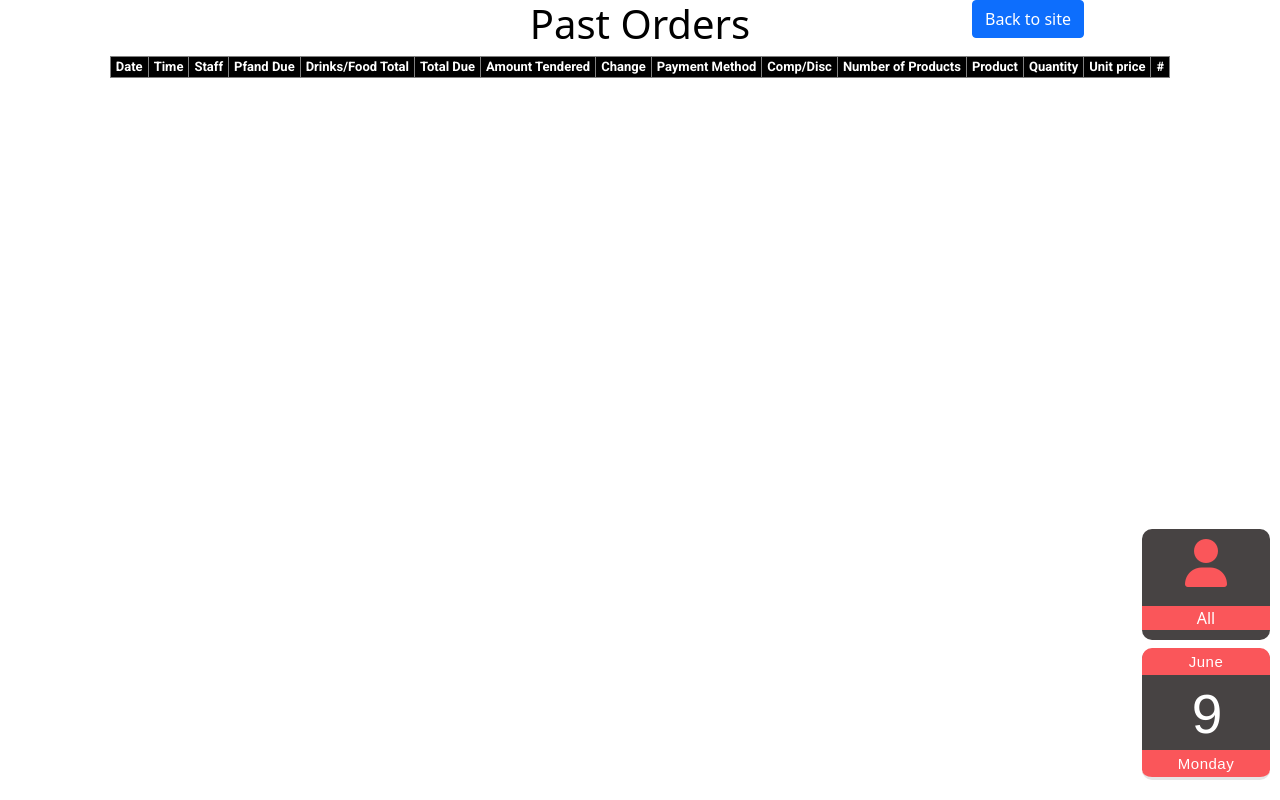
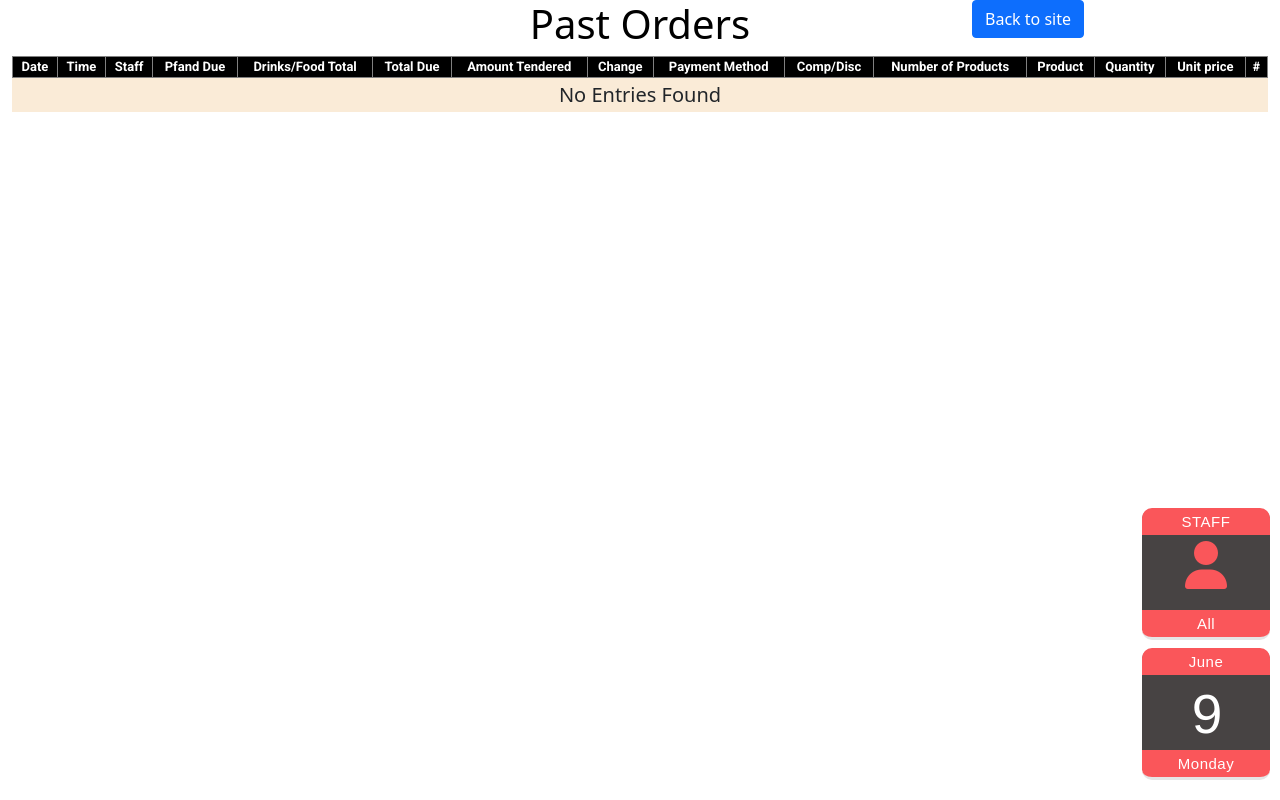
Before and after one commit to CathalDolan/IPUHAEL_EPOS, a Django app: page /past_orders in a window 1280 px wide. Run offline with Django 4.2, Linux system fonts and the light colour scheme; tables that the repository leaves empty hold one stand-in row (values such as "Sample post"); lists and menus that the app fills with data are empty; some libraries are stand-ins or nearby versions.

Commit message:
Refined past_orders filtering

```diff
--- a/index/static/css/calendar.css
+++ b/index/static/css/calendar.css
@@ -12,6 +12,7 @@
     right: 150px;
     width: 350px;
     background-color: #fff;
+    border-radius: 10px;
     box-shadow: 0 2px 8px rgba(0, 0, 0, 0.1);
 }
 .calendar-header {
--- a/index/static/css/past_orders.css
+++ b/index/static/css/past_orders.css
@@ -29,7 +29,7 @@ th, td {
 }
 
 table {
-    margin: auto;
+    width: 100%;
     position: relative;
 }
 
@@ -58,9 +58,9 @@ table, td {
     background-color: blanchedalmond;
 }
 
-.floating-icons {
+.staff-icon {
     position: fixed;
-    bottom: 160px;
+    bottom: 180px;
     right: 10px;
 	border-radius: 10px;
 	width: 128px;
@@ -115,119 +147,83 @@ table, td {
 .figure {
 	margin: 30px auto;
     margin-left: 0;
-
 	width: 128px;
 	height: 111px;
-
 	background-color: #474343;
 	border-radius: 10px;
-
-	/* position: relative; */
 	position: fixed;
     bottom: 10px;
     right: 10px;
-
 	&:before {
 		content: '';
 		display: block;
-
-		/* width:128px;
-		height: 69px; */
-
 		border-radius: 10px 10px 0 0;
-
 		background-image: -webkit-linear-gradient(white 0%, #edeeef 100%);
 		background-image: -moz-linear-gradient(white 0%, #edeeef 100%);
 		background-image: -o-linear-gradient(white 0%, #edeeef 100%);
 		background-image: linear-gradient(white 0%, #edeeef 100%);
-
-	}
-
-	.header {
-		width: 128px;
-		height: 27px;
-
-		position: absolute;
-		top: -1px;
-
-		background-color: #fa565a;
-		border-radius: 10px 10px 0 0;
-		/* border-bottom: 3px solid #e5e5e5; */
-
-		font: 400 15px/27px Arial, Helvetica, Geneva, sans-serif;
-		letter-spacing: 0.5px;
-		color: #fff;
-
-		text-align: center;
 	}
 
 	section {
 		width: 128px;
 		height: 80px;
-
 		position: absolute;
 		top: 28px;
-
 		font: 400 55px/75px "Helvetica Neue", Arial, Helvetica, Geneva, sans-serif;
 		letter-spacing: -2px;
 		color: #fff;
-
 		text-align: center;
-
 		z-index: 10;
-
 		&:before {
 			content: '';
 			display: block;
-
 			position: absolute;
 			top: 35px;
-
-			/* width: 3px;
-			height: 10px; */
-
 			background-image: -webkit-linear-gradient(#b5bdc5 0%, #e5e5e5 100%);
 			background-image: -moz-linear-gradient(#b5bdc5 0%, #e5e5e5 100%);
 			background-image: -o-linear-gradient(#b5bdc5 0%, #e5e5e5 100%);
 			background-image: linear-gradient(#b5bdc5 0%, #e5e5e5 100%);
 		}
-
 		&:after {
 			content: '';
 			display: block;
-
 			position: absolute;
 			top: 35px;
 			right: 0;
-
-			/* width: 3px;
-			height: 10px; */
-
 			background-image: -webkit-linear-gradient(#b5bdc5 0%, #e5e5e5 100%);
 			background-image: -moz-linear-gradient(#b5bdc5 0%, #e5e5e5 100%);
 			background-image: -o-linear-gradient(#b5bdc5 0%, #e5e5e5 100%);
 			background-image: linear-gradient(#b5bdc5 0%, #e5e5e5 100%);
 		}
+	}
 
 }
 
-	.footer {
+.icon-header {
 	width: 128px;
-		/* height: 27px; */
-		/* padding-bottom: 2px; */
+	height: 27px;
+	position: absolute;
+	top: -1px;
+	background-color: #fa565a;
+	border-radius: 10px 10px 0 0;
+	font: 400 15px/27px Arial, Helvetica, Geneva, sans-serif;
+	letter-spacing: 0.5px;
+	color: #fff;
+	text-align: center;
+}
+
+.icon-footer {
+	width: 128px;
 	position: absolute;
 	bottom: -20px;
-
 	background-color: #fa565a;
 	border-radius: 0 0 10px 10px;
 	border-bottom: 3px solid #e5e5e5;
-
 	font: 400 15px/27px Arial, Helvetica, Geneva, sans-serif;
 	letter-spacing: 0.5px;
 	color: #fff;
-
 	text-align: center;
 }
-}
+
 
 /* @end */
--- a/index/static/js/calendar.js
+++ b/index/static/js/calendar.js
@@ -17,7 +17,8 @@ const nextMonthBtn = document.getElementById('next-month');
 let currentDate = new Date();
 let currentMonth = currentDate.getMonth();
 let currentYear = currentDate.getFullYear();
-
+let selectedDate = currentDate;
+let staffId = 0;
 const months = [
   'January', 'February', 'March', 'April', 'May', 'June',
   'July', 'August', 'September', 'October', 'November', 'December'
@@ -86,22 +87,48 @@ calendarDates.addEventListener('click', (e) => {
     $(e.target).addClass('selected-date')
     // alert(`You clicked on ${e.target.textContent} ${months[currentMonth]} ${currentYear}`);
     console.log("this = ", e.target)
+    var dayOfWeek = new Array('Sunday', 'Monday', 'Tuesday', 'Wednesday', 'Thursday', 'Friday', 'Saturday');
+    selectedDate = new Date(`${currentYear}-${currentMonth}-${e.target.textContent}`)
+    // console.log("getDay(selectedDate) =", selectedDate.getDay())
+    $('.datepicker').children('.icon-header').text(months[currentMonth])
+    $('.datepicker').children('section').text(e.target.textContent)
+    $('.datepicker').children('.icon-footer').text(dayOfWeek[selectedDate.getDay()])
+    $('.calendar-body').hide(500)
+    getOrders();
+  }
 
-    var dayOfWeek = new Array('Sunday', 'Monday', 'Tuesday', 'Wednesday', 'Thursday', 'Friday', 'Saturday');
-    var selectedDate = new Date(`${currentYear}-${currentMonth}-${e.target.textContent}`)
-    // console.log("getDay(selectedDate) =", selectedDate.getDay())
-    $('.datepicker').children('.header').text(months[currentMonth])
-    $('.datepicker').children('section').text(e.target.textContent)
-    $('.datepicker').children('.footer').text(dayOfWeek[selectedDate.getDay()])
-    $('.calendar-body').hide(500)
+});
 
+$('.datepicker').click(() => {
+    $('.calendar-body').toggle(500)
+    $('.staff-list-container').hide(500)
+})
+
+$('.staff-icon').click(() => {
+  $('.staff-list-container').toggle(500);
+  $('.calendar-body').hide(500);
+})
+
+$('.staff-list-body').on('click','.staff-list-item', function() {
+  $(this).toggleClass('selected-staff').siblings().removeClass('selected-staff')
+  var staff_name = $(this).text();
+  staffId = $(this).attr('data-staffId')
+  console.log("StaffId = ", staffId)
+  $('.icon-footer.staff-name').text(staff_name)
+  $('.staff-list-container').hide(500);
+  getOrders()
+})
+
+function getOrders() {
   fetch(`${url}?` + new URLSearchParams({
-      day: e.target.textContent,
+    day: selectedDate.getDate(),
     month: currentMonth,
     year: currentYear,
+    staffId: staffId
   }).toString())
   .then(response => response.json())
   .then(data => {
+    console.log("data = ", data)
     orders = data.orders;
     $('.content').empty();
     $('.no-entries').empty();
@@ -114,7 +141,7 @@ calendarDates.addEventListener('click', (e) => {
       )
     }
     for(let i=0;i<orders.length;i++) {
-        console.log("item = ", orders[i])
+      // console.log("item = ", orders[i])
       const jsonData = `{"timeStamp":"${orders[i]['order_date_li']}"}`;
       const parsedData = JSON.parse(jsonData);
       const dateObject = new Date(parsedData.timeStamp);
@@ -124,12 +151,12 @@ calendarDates.addEventListener('click', (e) => {
       var year = dateObject.getFullYear()
       var hours = dateObject.getHours()
       var minutes = dateObject.getMinutes()
-        console.log(dateObject);  // Sat Mar 01 2025 12:34:56 GMT+0000 (UTC)
+      // console.log(dateObject);  // Sat Mar 01 2025 12:34:56 GMT+0000 (UTC)
       if(orders[i]['grand_totals_id'] != transaction_id) {
         transaction_counter++;
         $('table').append(
           `<tr class="content ${rowcolors[transaction_counter%2]}">
-                <td class="no-border-bottom left-align">${dayOfWeek[day].slice(0, 3)} ${date} ${months[month].slice(0, 3)} '${String(year).substr(2)}</td>
+              <td class="no-border-bottom left-align">${dayOfWeek[day].slice(0, 3)} ${date}/${month+1}/${String(year).substr(2)}</td>
               <td class="no-border-bottom left-align">${hours}:${minutes}</td>
               <td class="no-border-bottom">${orders[i]['staff_member_id__name']}</td>
               <td class="no-border-bottom">${orders[i]['grand_totals_id__pfand_total'] }</td>
@@ -146,8 +173,7 @@ calendarDates.addEventListener('click', (e) => {
               <td class="no-border-bottom" class="no-border-bottom">${orders[i]['grand_totals_id']}</td>
           </tr>`
         )
-
-          console.log("tc= ", transaction_counter)
+        // console.log("tc= ", transaction_counter)
         transaction_id = orders[i]['grand_totals_id'];
       }
       else {
@@ -162,8 +188,8 @@ calendarDates.addEventListener('click', (e) => {
               <td class="no-border-top no-border-bottom"></td>
               <td class="no-border-top no-border-bottom"></td>
               <td class="no-border-top no-border-bottom"></td>
-                <td class="no-border-bottom">${orders[i]['discount'] }</td>
-                <td class="no-border-bottom">${orders[i]['grand_totals_id__number_of_products'] }</td>
+              <td class="no-border-top no-border-bottom"></td>
+              <td class="no-border-top no-border-bottom"></td>
               <td class="no-border-bottom">${orders[i]['name'] }</td>
               <td class="left-align">${orders[i]['quantity'] }</td>
               <td>${orders[i]['price_unit'] }</td>
@@ -174,14 +200,21 @@ calendarDates.addEventListener('click', (e) => {
       }
 
     }
+
+    var staff_list = data.staff_list;
+    console.log("typo(staff_list) = ", typeof(staff_list))
+    $('.staff-list-body').empty();
+    staff_list.forEach((item, index) => {
+      console.log("item = ", item['staffId'])
+      console.log("index = ", index)
+      if(item['staffId'] == staffId) {
+        $('.staff-list-body').append(`<p class="staff-list-item selected-staff" data-staffId=${item['staffId']}>${item['name']}</p>`)
+      }
+      else {
+        $('.staff-list-body').append(`<p class="staff-list-item" data-staffId=${item['staffId']}>${item['name']}</p>`)
+      }
+
+    })
   })
   .catch(err => console.error(err));
-
 }
-
-
-});
-
-$('.datepicker').click(() => {
-    $('.calendar-body').toggle(500)
-})
--- a/index/templates/index/past_orders.html
+++ b/index/templates/index/past_orders.html
@@ -45,7 +45,7 @@
                 {% for order in orders %}
                 {% ifchanged order.grand_totals.id %}
                     <tr class="content {% cycle 'row1' 'row2' as rowcolors %}">
-                        <td class="no-border-bottom left-align">{{ order.order_date_li|date:"D j M 'y" }}</td>
+                        <td class="no-border-bottom left-align">{{ order.order_date_li|date:"D j/m/y" }}</td>
                         <td class="no-border-bottom left-align">{{ order.order_date_li|date:"G:i" }}</td>
                         <td class="no-border-bottom">{{ order.staff_member }}</td>
                         <td class="no-border-bottom">{{ order.grand_totals.pfand_total }}</td>
@@ -62,7 +62,7 @@
                         <td class="no-border-bottom" class="no-border-bottom">{{ order.grand_totals.id }}</td>
                     </tr>
                 {% else %}
-                    <tr class="{{ rowcolors }}">
+                    <tr class="content {{ rowcolors }}">
                         <td class="no-border-top no-border-bottom"></td>
                         <td class="no-border-top no-border-bottom"></td>
                         <td class="no-border-top no-border-bottom"></td>
@@ -87,21 +87,31 @@
     </div>
     <div class="row">
         <div class="col no-entries">
-
+            {% if not orders %}
+                <h5>No Entries Found</h5>
+            {% endif %}
         </div>
     </div>
 </div>
-<div class="floating-icons">
+<div class="staff-icon">
+    <div class="icon-header">STAFF</div>
     <div class="icon">
         <i class="fa-solid fa-user fa-3x"></i>
 
     </div>
-    <div class="staff-name">All</div>
+    <div class="icon-footer staff-name">All</div>
+</div>
+<div class="staff-list-container">
+    <div class="staff-list-header">STAFF LIST</div>
+    <div class="staff-list-body">
+        {% for item in staff_list %}
+            <p data-staffId="{{item.staffId }}" class="staff-list-item">{{item.name }}</p>
+        {% endfor %}
+    </div>
 </div>
 
-
 <div class="figure datepicker">
-    <div class="header">
+    <div class="icon-header">
         <script>
         var	month = new Date().getMonth();
             months = new Array('January', 'February', 'March', 'April', 'May', 'June', 'July', 'August', 'September', 'October', 'November', 'December');
@@ -114,7 +124,7 @@
             document.write(new Date().getDate());
         </script>
     </section>
-    <div class="footer">
+    <div class="icon-footer">
         <script>
         var	day = new Date().getDay();
         var dayOfWeek = new Array('Sunday', 'Monday', 'Tuesday', 'Wednesday', 'Thursday', 'Friday', 'Saturday');
--- a/index/views.py
+++ b/index/views.py
@@ -181,16 +181,17 @@ def past_orders(request):
         day = int(request.GET['day'])
         month = int(request.GET['month'])+1
         year = int(request.GET['year'])
-        print("day = ", type(day))
-        print("month = ", month)
-        print("year = ", year)
+        # print("day = ", day)
+        # print("month = ", month)
+        # print("year = ", year)
         day_from = datetime(year, month, day)
         day_to = day_from + timedelta(days=1)
-        print("day_from = ", day_from)
-        print("day_to = ", day_to)
+        # print("day_from = ", day_from)
+        # print("day_to = ", day_to)
         orders = LineItem.objects.filter(order_date_li__gte=day_from).filter(order_date_li__lte=day_to).order_by('-order_date_li').values(
             'grand_totals_id',
             'order_date_li',
+            'staff_member_id',
             'staff_member_id__name',
             'grand_totals_id__pfand_total',
             'grand_totals_id__drinks_food_total',
@@ -204,22 +205,49 @@ def past_orders(request):
             'quantity',
             'price_unit'
         )
+
+
+        staff_list = [{'staffId': 0, 'name': 'All'}]
         for order in orders:
-            print("order = ", order)
-        context = {
-            'orders': orders
-        }
-        return JsonResponse({"orders": list(orders)},
+            # print("order['staff_member'] = ", order['staff_member_id'])
+            # if not order['staff_member_id'] in staff_list.keys():
+            #     staff_list[order['staff_member_id']]=order['staff_member_id__name']
+            if not any(item['staffId'] == order['staff_member_id'] for item in staff_list):
+                staff_list.append({
+                    "staffId": order['staff_member_id'],
+                    "name": order['staff_member_id__name']
+                })
+        print("staff_list = ", staff_list)
+        staffId = request.GET['staffId']
+        print("staffId = ", staffId)
+        if request.GET['staffId'] != '0':
+            print("NOT ALL")
+            staffId = request.GET['staffId']
+            orders = orders.filter(staff_member=staffId)
+        return JsonResponse({"orders": list(orders),
+                             'staff_list': staff_list},
                             safe=False)
     else:
         today = datetime.now()
         day_from = today.strftime("%Y-%m-%d")
         day_to = today + timedelta(days=1)
-        print("day_from = ", day_from)
-        print("day_to = ", day_to)
-        orders = LineItem.objects.filter(order_date_li__gte=day_from).filter(order_date_li__lte=day_to).order_by('-order_date_li')[:100]
+        # print("day_from = ", day_from)
+        # print("day_to = ", day_to)
+        orders = LineItem.objects.filter(order_date_li__gte=day_from).filter(order_date_li__lte=day_to).order_by('-order_date_li')
+        staff_list = [{'staffId': 0, 'name': 'All'}]
+        for order in orders:
+            print("order = ", order)
+            # if not order.staff_member_id in staff_list.keys():
+            #     staff_list[order.staff_member_id] = order.staff_member
+            if not any(item['staffId'] == order.staff_member_id for item in staff_list):
+                staff_list.append({
+                    "staffId": order.staff_member_id,
+                    "name": order.staff_member
+                })
+        print("staff_list = ", staff_list)
         context = {
             'orders': orders,
+            'staff_list': staff_list
         }
         template = 'index/past_orders.html'
         return render(request, template, context)
```
Also changed, not shown: other parts of index/static/css/past_orders.css (+35 -3 lines), requirements.txt (+9 -1 lines), 2 other files. Lines whose indentation alone changed are shown as unchanged.
